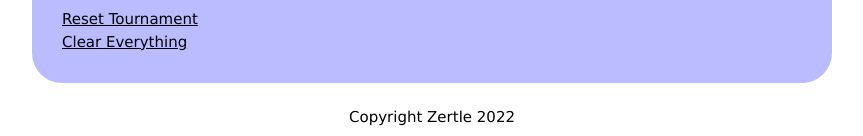
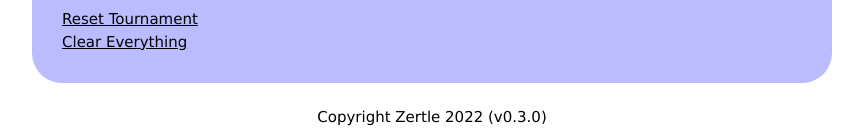
Before and after one commit to zephmann/flipper-frenzy, a Flask app: page / in a window 1280 px wide. Shown: the part 769-905 px from the top of the page, without its empty margins (208-1071 px from the left). Run offline with Flask 2, Linux system fonts and the light colour scheme.

Commit message:
Add version to footer.

```diff
--- a/flipper_frenzy/templates/debug.html
+++ b/flipper_frenzy/templates/debug.html
@@ -33,7 +33,7 @@
         </form>
     </div>
 
-    <div id="copyright"><p>Copyright Zertle 2022</p></div>
+    <div id="copyright"><p>Copyright Zertle 2022 (v0.3.0)</p></div>
 
 </body>
 </html>
--- a/flipper_frenzy/templates/index.html
+++ b/flipper_frenzy/templates/index.html
@@ -124,7 +124,7 @@
 
     </div>
 
-    <div id="copyright"><p>Copyright Zertle 2022</p></div>
+    <div id="copyright"><p>Copyright Zertle 2022 (v0.3.0)</p></div>
 
 </body>
 </html>
--- a/flipper_frenzy/templates/player.html
+++ b/flipper_frenzy/templates/player.html
@@ -74,7 +74,7 @@
 
     </div>
 
-    <div id="copyright"><p>Copyright Zertle 2022</p></div>
+    <div id="copyright"><p>Copyright Zertle 2022 (v0.3.0)</p></div>
 
 </body>
 </html>
```
